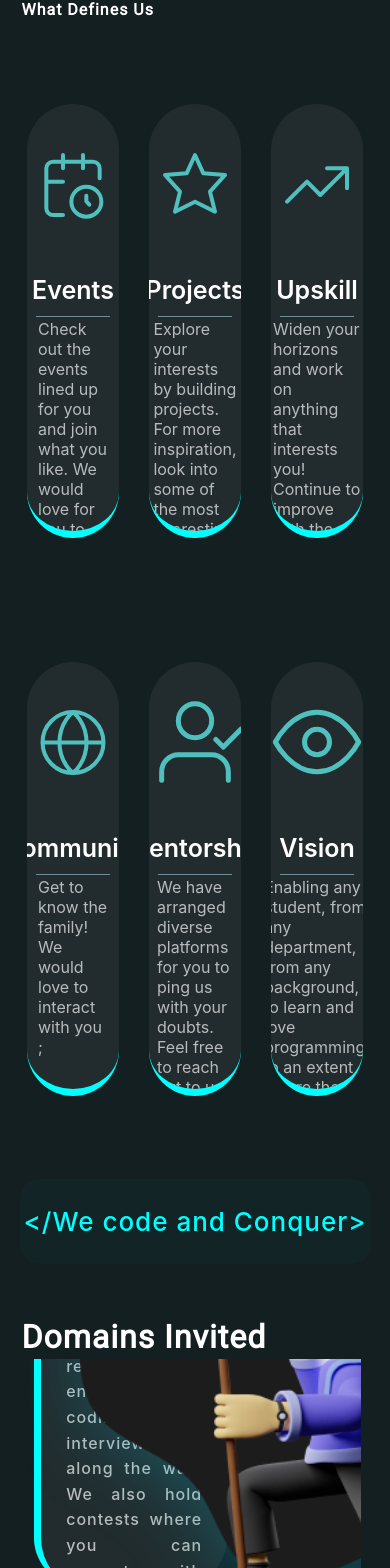
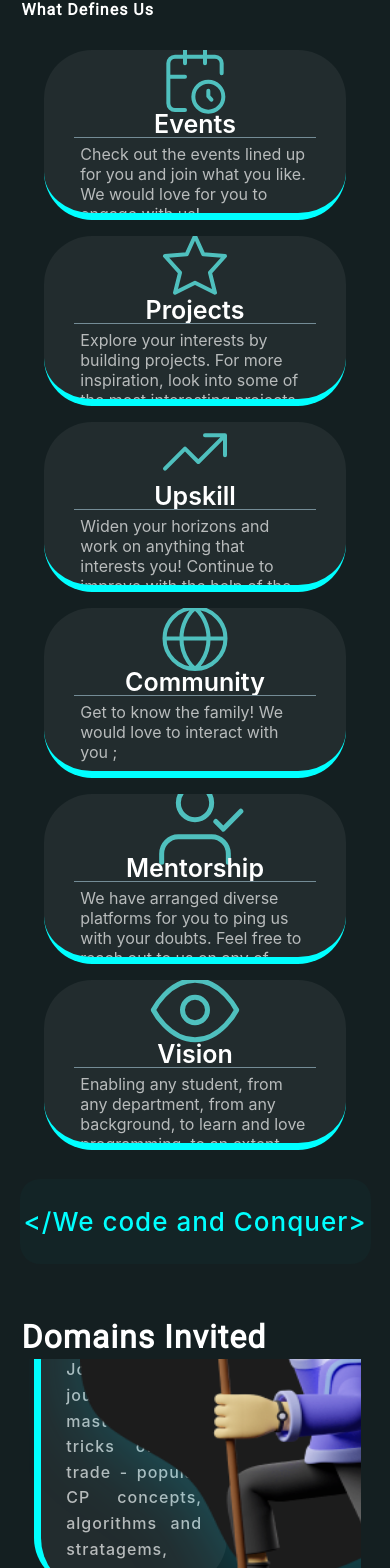
Before and after one commit to TheCodeBeakers/new-website, a React (Create React App) app: page / in a window 390 px wide. Shown: the part 396-1964 px from the top of the page. Built offline with nearby package versions, Linux system fonts and the light colour scheme; a web font is replaced by a local one.

Commit message:
add: responsiveness

```diff
--- a/src/Components/About.js
+++ b/src/Components/About.js
@@ -11,7 +11,7 @@ import Style from '../StyleSheets/About.module.css';
 
 const About = () => {
 
-    return(
+    return (
         <>
             <section id={Style.whatWeDo}>
                 <div className={Style.head}>
@@ -48,7 +48,7 @@ const About = () => {
                             </div>
                         </div>  <div className={Style.card}>
                             <div className={Style.icon}>
-                                <img src={communityIcon}alt="" />
+                                <img src={communityIcon} alt="" />
                             </div>
                             <div className={Style.name}>Community</div>
                             <div className={Style.description}>
--- a/src/Components/Final.js
+++ b/src/Components/Final.js
@@ -8,7 +8,7 @@ import Styles from '../StyleSheets/Final.module.css';
 
 const Final = () => {
 
-    return(
+    return (
         <section id={Styles.domains}>
             <div className={Styles.head}>
                 <div className={Styles.headText}>
--- a/src/StyleSheets/About.module.css
+++ b/src/StyleSheets/About.module.css
@@ -99,3 +99,20 @@
     color: var(--tertiarytext);
 
 }
+
+@media only screen and (max-width: 768px){
+    .cards {
+        display: flex;
+        flex-direction: column;
+        gap: 1rem;
+    }
+
+    .card {
+        height: 100%;
+    }
+
+    .description {
+
+        overflow: auto;
+    }
+}
--- a/src/StyleSheets/Final.module.css
+++ b/src/StyleSheets/Final.module.css
@@ -68,7 +68,6 @@
 .imgContainer {
     height: 100%;
     width: 40%;
-
     display: flex;
     justify-content: center;
     align-items: center;
@@ -81,7 +80,7 @@
     transition: all 0.3s;
 }
 
-.imgContainer>img:hover {
+.imgContainer > img:hover {
     filter: drop-shadow(4px 7px 40px rgba(3, 226, 255, 0.693));
 }
 
@@ -91,7 +90,7 @@
     display: flex;
     justify-content: center;
     align-items: start;
-    gap: 10px;
+    gap: 1rem;
     flex-direction: column;
     background: var(--cardcolor);
     padding: 25px;
@@ -133,4 +132,5 @@
     letter-spacing: 1px;
     font-size: 16px;
     text-align: justify;
+    overflow: scroll;
 }
```
Lines whose indentation alone changed are shown as unchanged.
